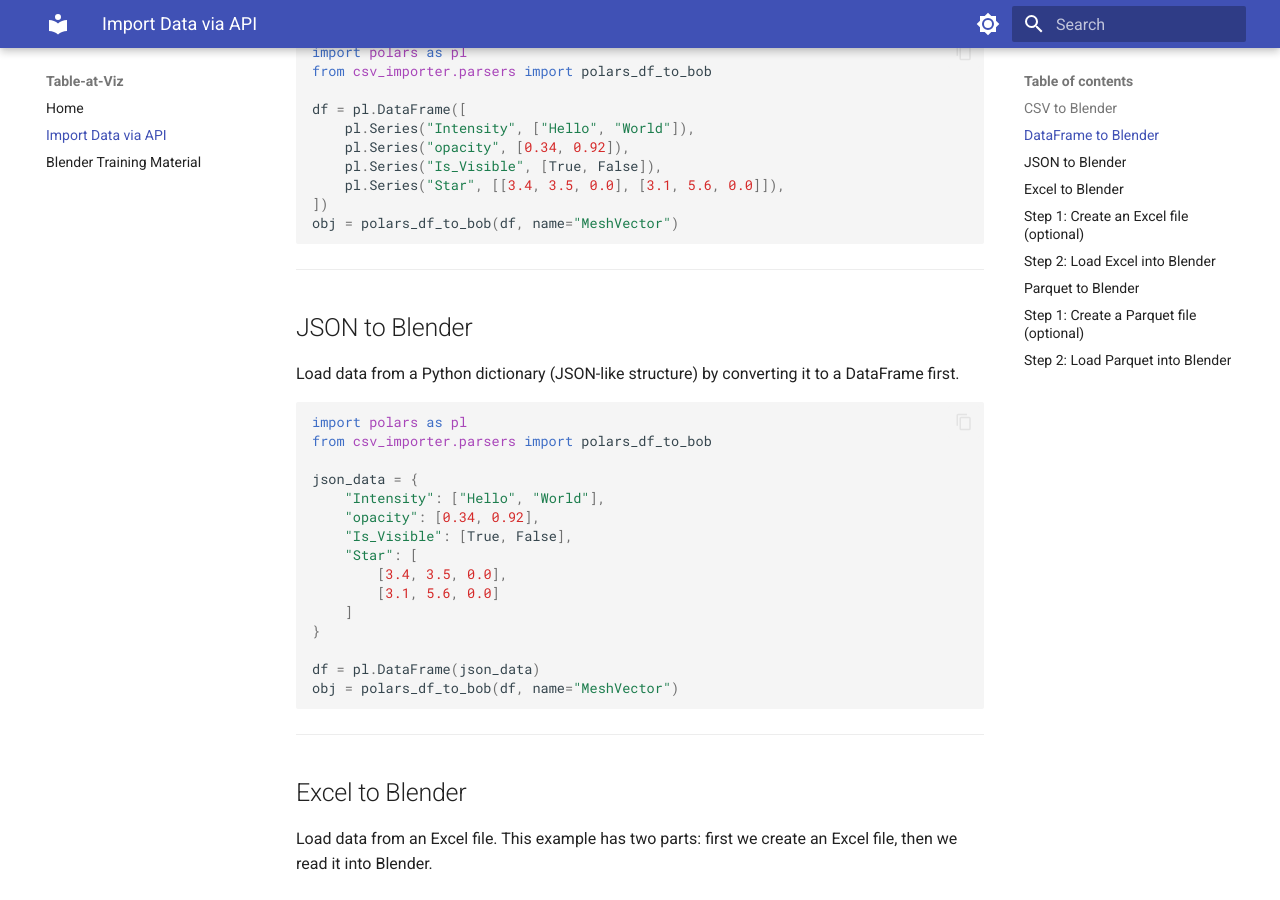
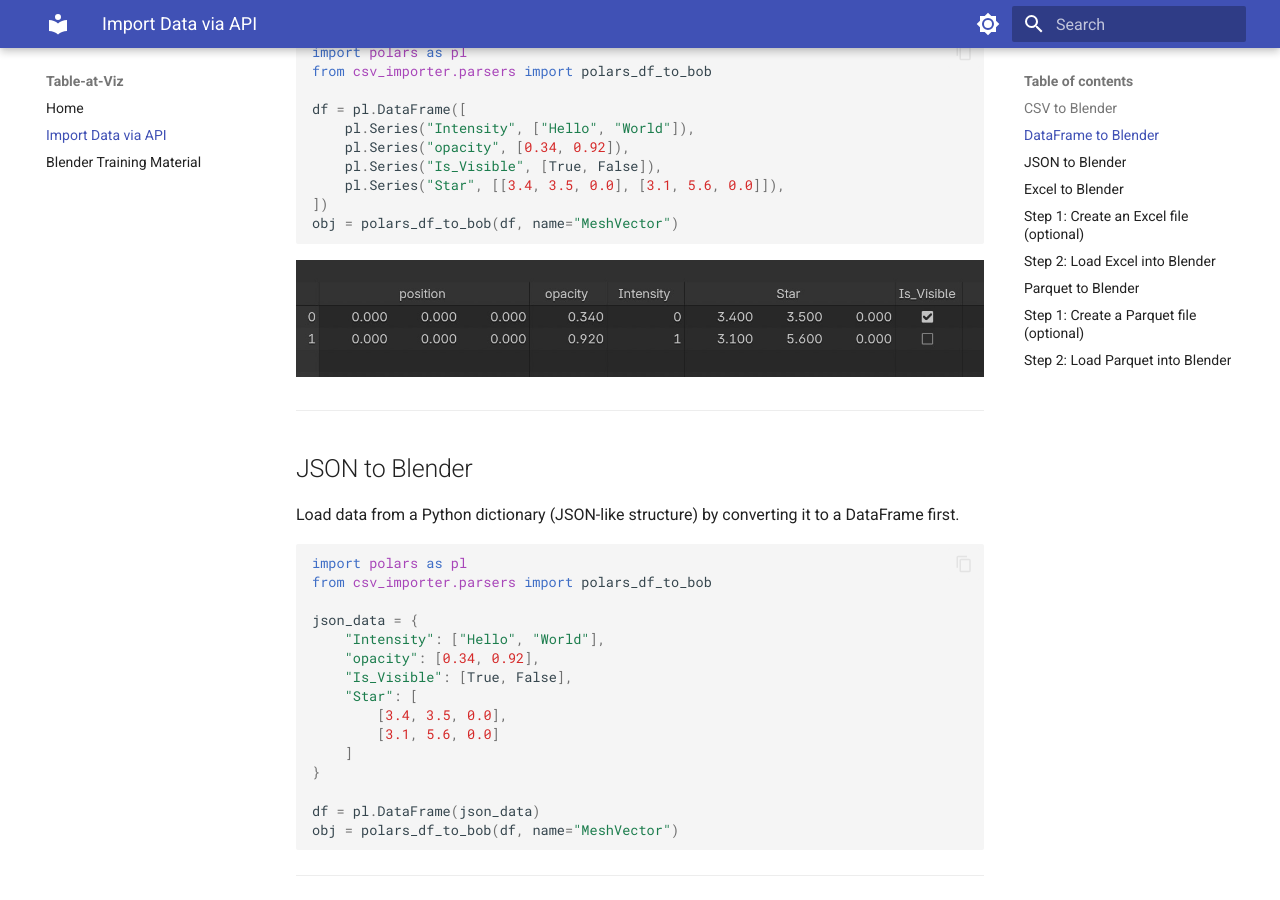
Before and after one commit to kolibril13/Table-at-Viz, an MkDocs documentation site: the page built from docs/import-data.md, in a window 1280 px wide and 900 px high, scrolled down 1655 px. Built offline with MkDocs 1.6.1 and Material for MkDocs 9.7.7, drawn with Linux system fonts in a browser that asks for light colours.

Commit message:
another image

````diff
--- a/docs/import-data.md
+++ b/docs/import-data.md
@@ -69,6 +69,8 @@ df = pl.DataFrame([
 ])
 obj = polars_df_to_bob(df, name="MeshVector")
 ```
+
+![DataFrame imported into Blender](assets/dataframe-to-blender-result.png)
 
 ---
 
````
Also changed, not shown: docs/assets/dataframe-to-blender-result.png (added).
